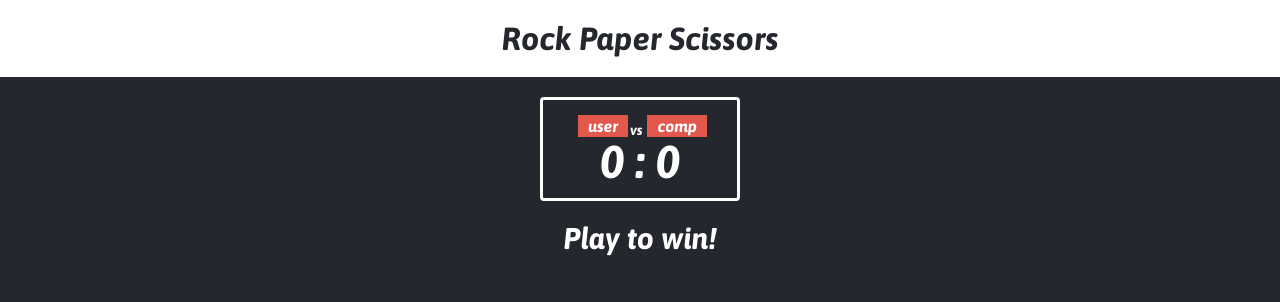
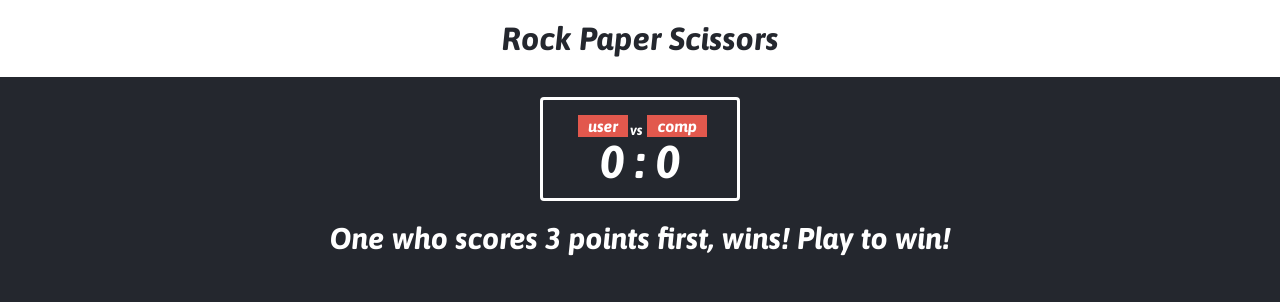
Before and after one commit to ChinmayJaripatke/rock-paper-scissors, a plain HTML site: page index.html in a window 1280 px wide. Shown: the top 302 px of the page. Drawn offline with Linux system fonts and the light colour scheme.

Commit message:
Update index.html

```diff
--- a/index.html
+++ b/index.html
@@ -21,7 +21,7 @@
     </div>
 
     <div class = "result">
-        <p>Play to win!
+        <p>One who scores 3 points first, wins! Play to win!
         </p>
     </div>
 
```
